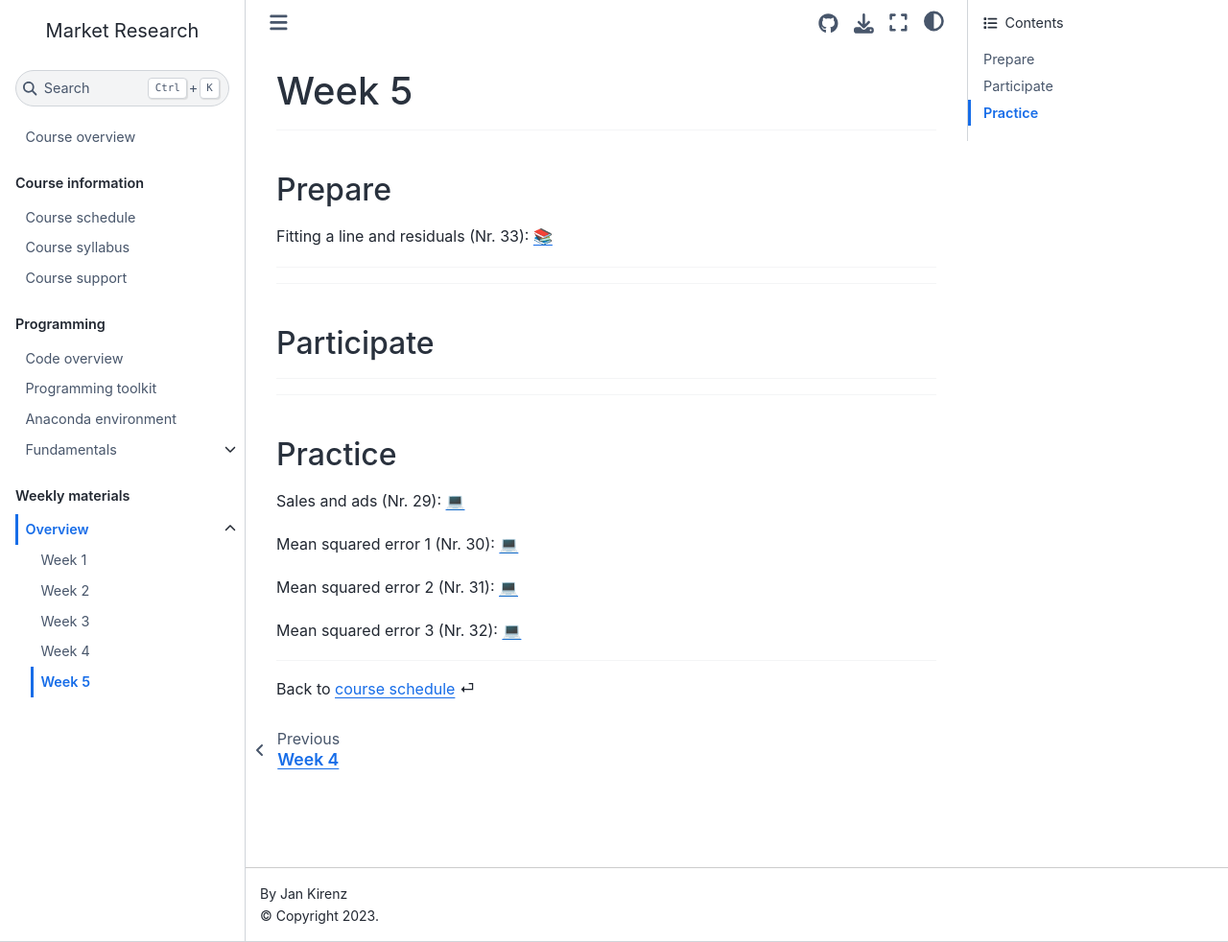
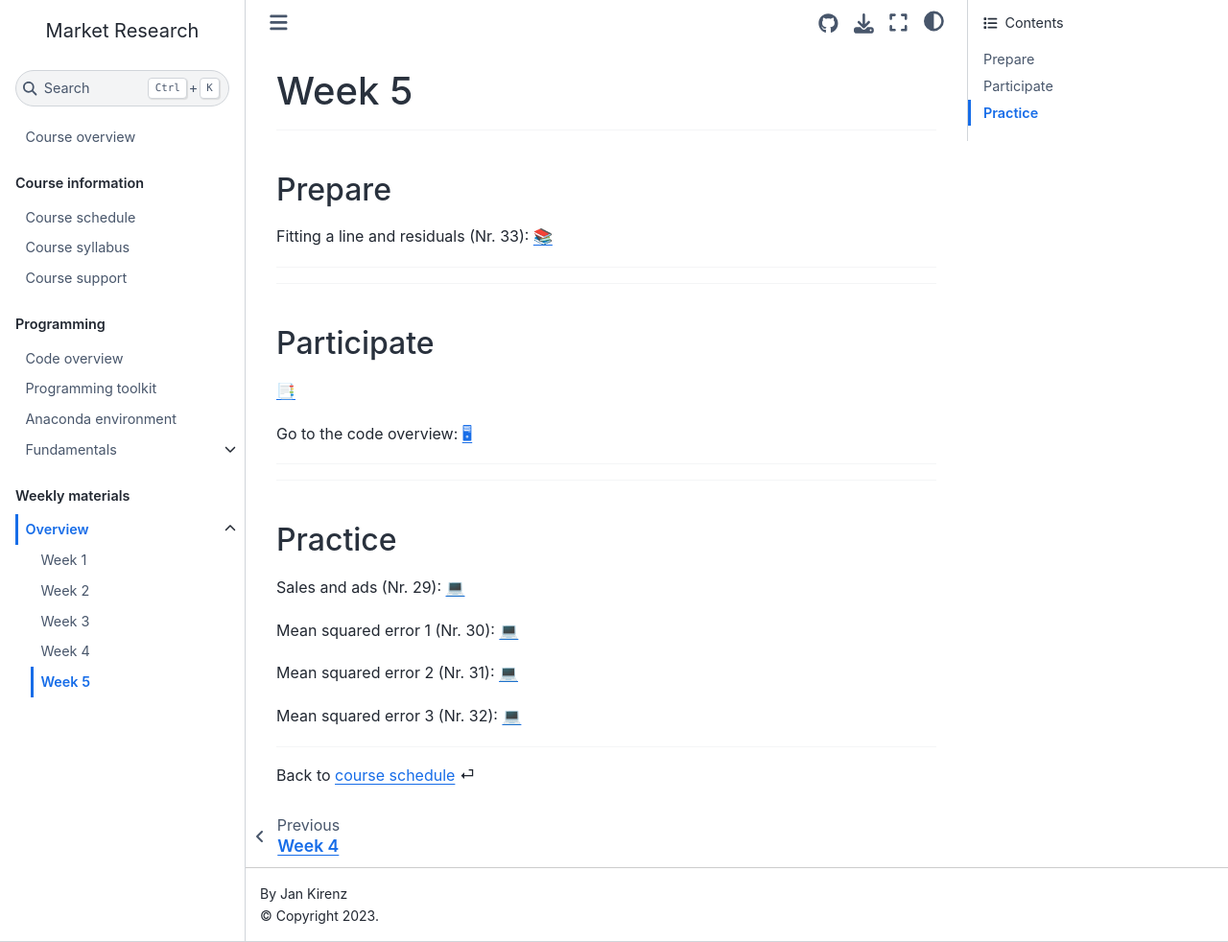
Before and after one commit to mr-ws22/website, a Jupyter Book: the page built from weeks/week5.md, in a window 1280 px wide and 982 px high. Shown: the whole window at 96% size. Built offline with Jupyter Book 1.0.4 settings and Sphinx 7.4.7 and the Sphinx Book theme 1.1.4, drawn with Linux system fonts in a browser that asks for light colours; comment, search, counter and statistics services are not loaded.

Commit message:
added slides

```diff
--- a/weeks/week5.md
+++ b/weeks/week5.md
@@ -19,6 +19,11 @@ Fitting a line and residuals (Nr. 33): [📚](https://openintro-ims.netlify.app/
 (participate)=
 ## Participate
 
+
+[📑](https://drive.google.com/file/d/1-aNNxcxxtxU7shWEGJrpw8k88XmUym_0/view?usp=sharing)
+
+
+Go to the code overview: [🖥](../code/code-overview.md)
 
 
 ---
```
